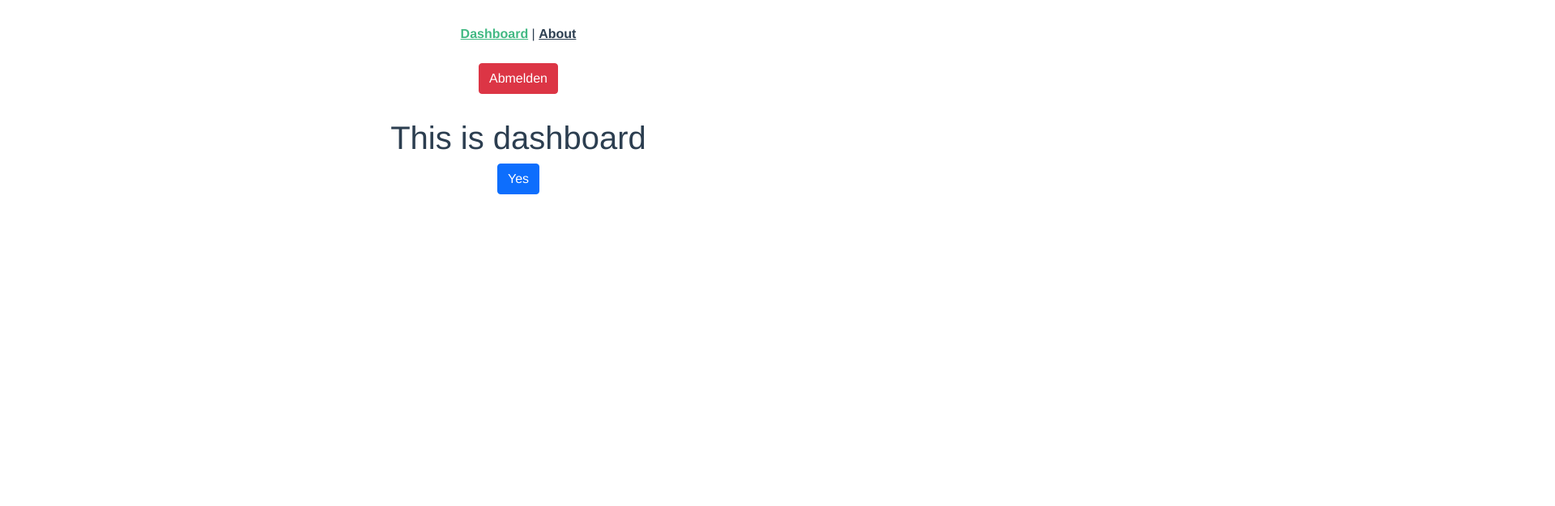
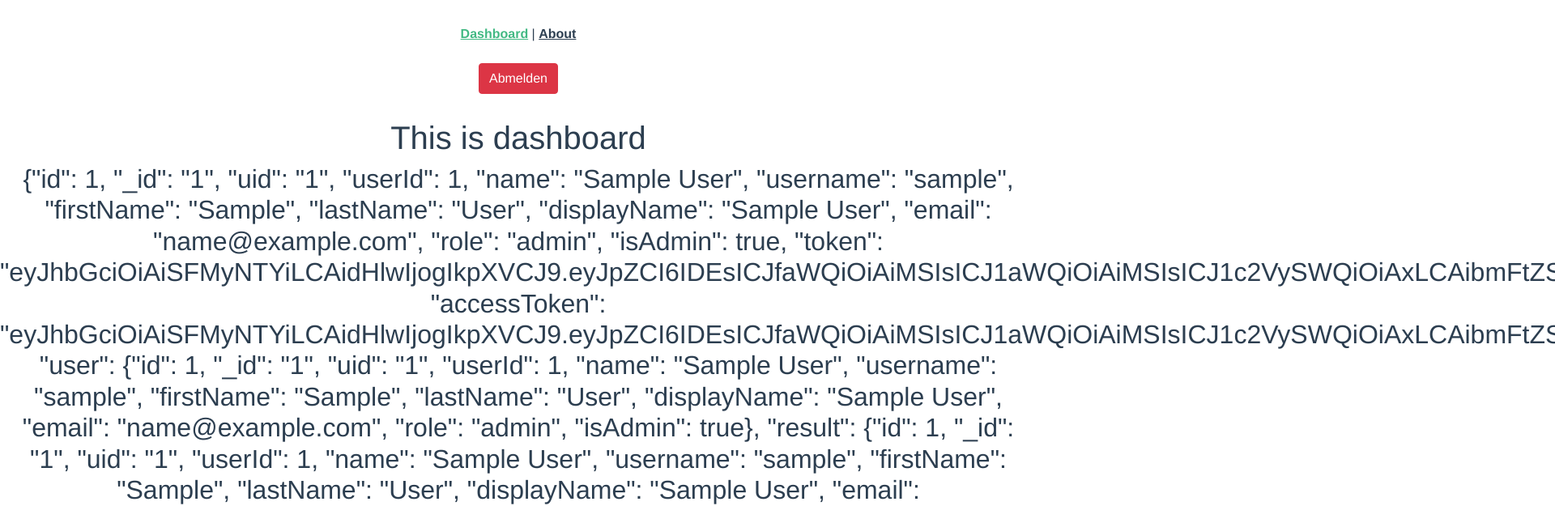
Before and after one commit to OG-Jons/m223-punchclock-client, a Vue app: page /#/ in a window 1280 px wide. Shown: the top 625 px of the page at 81% size, 1920 px wide, since content can reach past the window. Built offline with nearby package versions, Linux system fonts and the light colour scheme; sample sign-in values are in the browser's storage.

Commit message:
Display if user is admin

```diff
--- a/src/components/Dashboard/Dashboard.ts
+++ b/src/components/Dashboard/Dashboard.ts
@@ -6,6 +6,8 @@ export default Vue.extend({
   data() {
     return {
       land: "This is dashboard",
+      user: this.$store.state.user,
+      admin: this.$store.state.admin,
     };
   },
   methods: {
--- a/src/components/Dashboard/Dashboard.vue
+++ b/src/components/Dashboard/Dashboard.vue
@@ -1,6 +1,8 @@
 <template>
   <div>
     <h1>{{ land }}</h1>
+    <h2>{{ user }}</h2>
+    <h3>{{ admin }}</h3>
     <button class="btn btn-primary" @click="printEntries">Yes</button>
   </div>
 </template>
```
